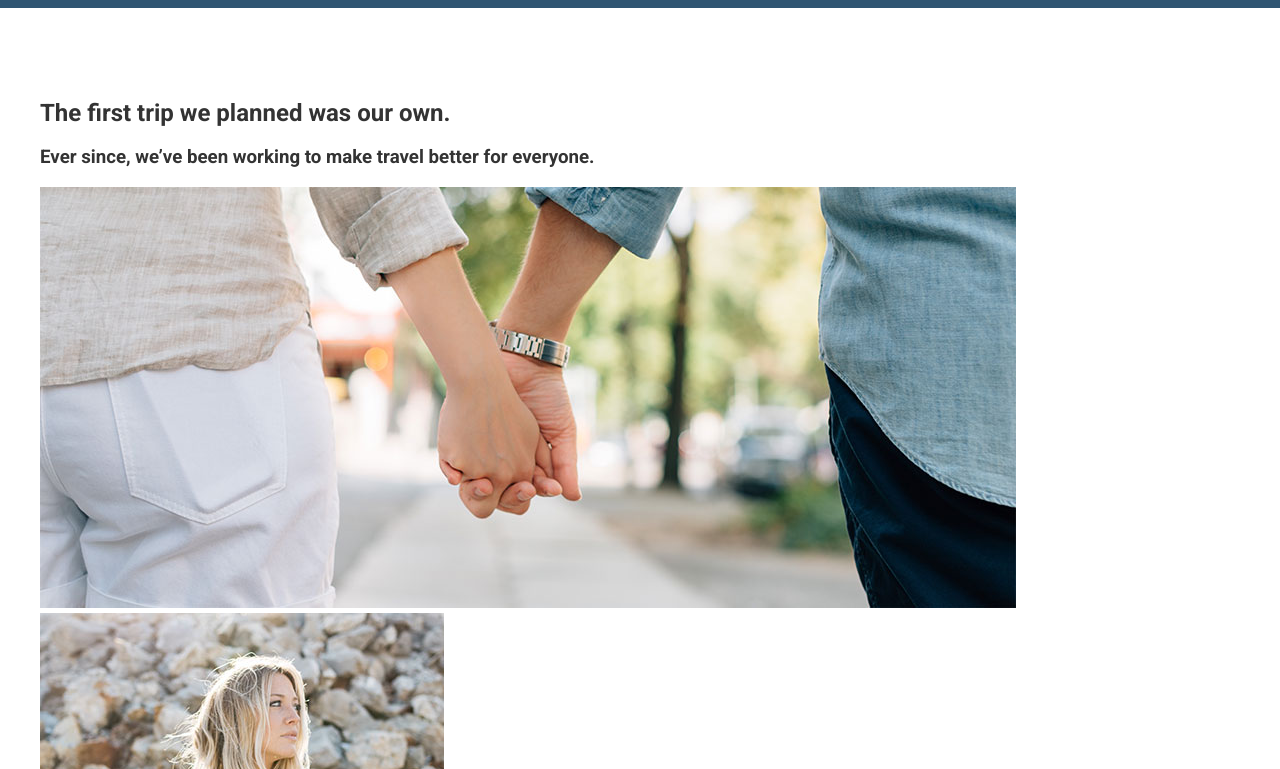
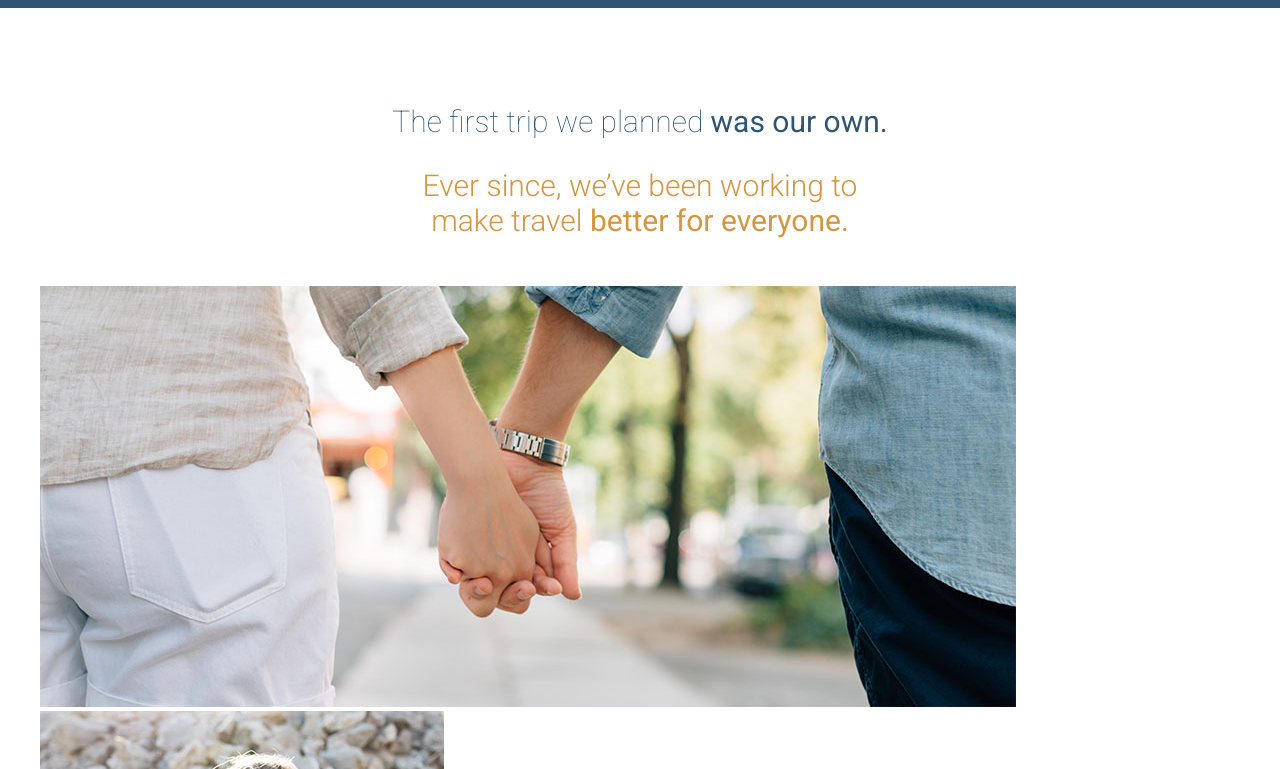
Before and after one commit to AAnderson1817/travel-prac, a website: page app/index.html in a window 1280 px wide. Shown: the part 1011-1780 px from the top of the page. Drawn offline with Linux system fonts and the light colour scheme.

Commit message:
headline spacing and misc adjustments

```diff
--- /dev/null
+++ b/app/assets/styles/modules/_headline.css
@@ -0,0 +1,29 @@
+.headline{
+  font-size:1.875rem;
+  font-weight:300;
+  color:$mainBlue;
+
+  &--centered{
+    text-align:center;
+  }
+  &--orange{
+    color:$mainOrange;
+  }
+  &--small{
+    font-size:1.875rem;
+  }
+  &--narrow{
+    max-width:500px;
+    margin-left: auto;
+    margin-right: auto;
+  }
+  &--light{
+    font-weight:100;
+  }
+  &--b-margin-small{
+    margin-bottom:.5em;
+  }
+  &--b-margin-large{
+    margin-bottom:1.6em;
+  }
+}
--- a/app/assets/styles/modules/_page-section.css
+++ b/app/assets/styles/modules/_page-section.css
@@ -1,3 +1,8 @@
 .page-section{
   padding: 4.5rem 0;
+
+  &--blue{
+    background-color:$mainBlue;
+    color:#FFF;
+  }
 }
--- a/app/assets/styles/styles.css
+++ b/app/assets/styles/styles.css
@@ -6,3 +6,4 @@
 @import "modules/_btn";
 @import "modules/_wrapper";
 @import "modules/_page-section";
+@import "modules/_headline";
--- a/app/index.html
+++ b/app/index.html
@@ -44,18 +44,19 @@
 
   <div class="page-section"id="our-beginning">
     <div class="wrapper">
-      <h2>The first trip we planned was our own.</h2>
-      <h3>Ever since, we&rsquo;ve been working to make travel better for everyone.</h3>
+      <h2 class="headline headline--centered headline--light headline--b-margin-small">The first trip we planned <strong>was our own.</strong></h2>
+      <h3 class="headline headline--centered headline--orange headline--narrow headline--b-margin-large">Ever since, we&rsquo;ve been working to make travel <strong>better for everyone.</strong></h3>
       <img src="assets/images/first-trip.jpg" alt="Couple walking down a street.">
       <img src="assets/images/our-start.jpg" alt="Our founder, Jane Doe">
-      <h2>Here&rsquo;s how we got started&hellip;</h2>
+      <h2 class="headline">Here&rsquo;s how we got started&hellip;</h2>
       <p>Lorem ipsum dolor sit amet, consectetur adipisicing elit, sed do eiusmod tempor incididunt ut labore et dolore magna aliqua. Ut enim ad minim veniam, <a href="#">quis nostrud exercitation</a> ullamco laboris nisi ut aliquip ex ea commodo consequat. Duis aute irure dolor in reprehenderit in voluptate velit esse cillum dolore eu fugiat nulla pariatur. Excepteur sint occaecat cupidatat non proident, sunt in culpa qui officia deserunt mollit anim id est laborum.</p>
       <p>Duis aute irure dolor in <strong>reprehenderit in</strong> voluptate velit esse cillum dolore eu fugiat nulla pariatur. Excepteur sint occaecat cupidatat non proident, sunt in culpa qui officia deserunt mollit anim id est laborum. Lorem ipsum dolor sit amet, consectetur adipisicing elit, sed do eiusmod tempor incididunt ut labore et dolore magna aliqua.</p>
       <p>Duis aute irure dolor in reprehenderit in voluptate velit esse cillum dolore eu fugiat nulla pariatur. Excepteur sint occaecat cupidatat non proident, sunt in culpa qui officia deserunt mollit anim id est laborum velit esse cillum <strong>dolore eu fugiat.</strong></p>
     </div>
   </div>
 
-  <div id="features">
+  <div class="page-section page-section--blue" id="features">
+    <div class="wrapper">
       <img src="assets/images/icons/star.svg">
       <h2>Our Features</h2>
 
@@ -74,6 +75,7 @@
       <img src="assets/images/icons/fire.svg">
       <h3>Survival Kit</h3>
       <p>Everytime you book an escape with us we send you a survival kit with the finest materials. The kit will allow you to setup a tent, start a fire, scratch your own back and lower your taxes.</p>
+    </div>
   </div>
 
   <div id="testimonials">
--- a/app/temp/styles/styles.css
+++ b/app/temp/styles/styles.css
@@ -531,3 +531,44 @@
 .page-section{
   padding: 4.5rem 0;
 }
+
+.page-section--blue{
+  background-color:#2f5572;
+  color:#FFF;
+}
+
+.headline{
+  font-size:1.875rem;
+  font-weight:300;
+  color:#2f5572;
+}
+
+.headline--centered{
+  text-align:center;
+}
+
+.headline--orange{
+  color:#d59541;
+}
+
+.headline--small{
+  font-size:1.875rem;
+}
+
+.headline--narrow{
+  max-width:500px;
+  margin-left: auto;
+  margin-right: auto;
+}
+
+.headline--light{
+  font-weight:100;
+}
+
+.headline--b-margin-small{
+  margin-bottom:.5em;
+}
+
+.headline--b-margin-large{
+  margin-bottom:1.6em;
+}
```
Lines whose indentation alone changed are shown as unchanged.
